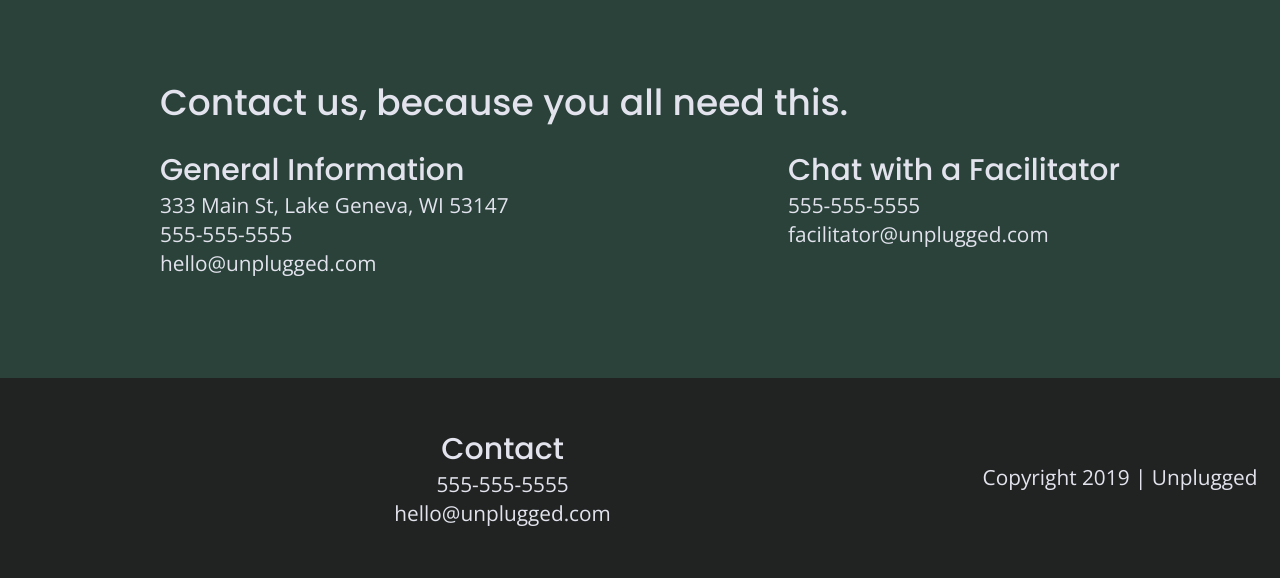
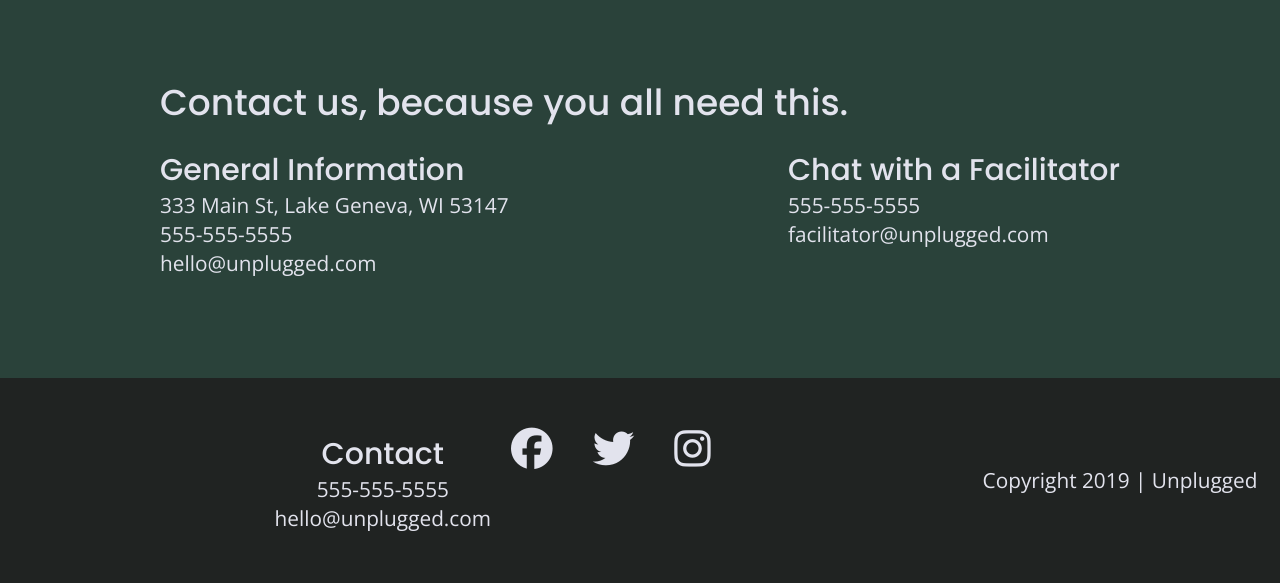
Before and after one commit to jackieceleste/206-unplugged, a website: page about/index.html in a window 1280 px wide. Shown: the part 1371-1954 px from the top of the page. Drawn offline with nearby package versions, Linux system fonts and the light colour scheme.

Commit message:
Added social icons to footer

```diff
--- a/about/index.html
+++ b/about/index.html
@@ -92,9 +92,9 @@
           </div>
           <div class="social">
             <div class="social-icons">
-              <p><a href="#" target="_blank"</a></p>
-              <p><a href="#" target="_blank"</a></p>
-              <p><a href="#" target="_blank"</a></p>
+              <p><a href="#" target="_blank"><i class="fab fa-facebook"></i></a></p>
+              <p><a href="#" target="_blank"><i class="fab fa-twitter"></i></a></p>
+              <p><a href="#" target="_blank"><i class="fab fa-instagram"></i></a></p>
             </div>
           </div>
         </div> <!-- footer content ends -->
--- a/css/main.css
+++ b/css/main.css
@@ -235,18 +235,16 @@ footer p {
   align-items: center;
 }
 
-.social,
-.social-heading {
-  display: flex;
-  justify-content: center;
-  align-items: center;
-}
-
 .social-icons {
   display: flex;
   justify-content: space-around;
   align-items: center;
   flex-flow: row wrap;
+}
+
+.social-icons i {
+  font-size: 2em;
+  padding: 0 20px;
 }
 
 /*-------------------- Mobile Styles - Homepage --------------------*/
```
Also changed, not shown: faq/index.html (+3 -3 lines), index.html (+3 -3 lines).
